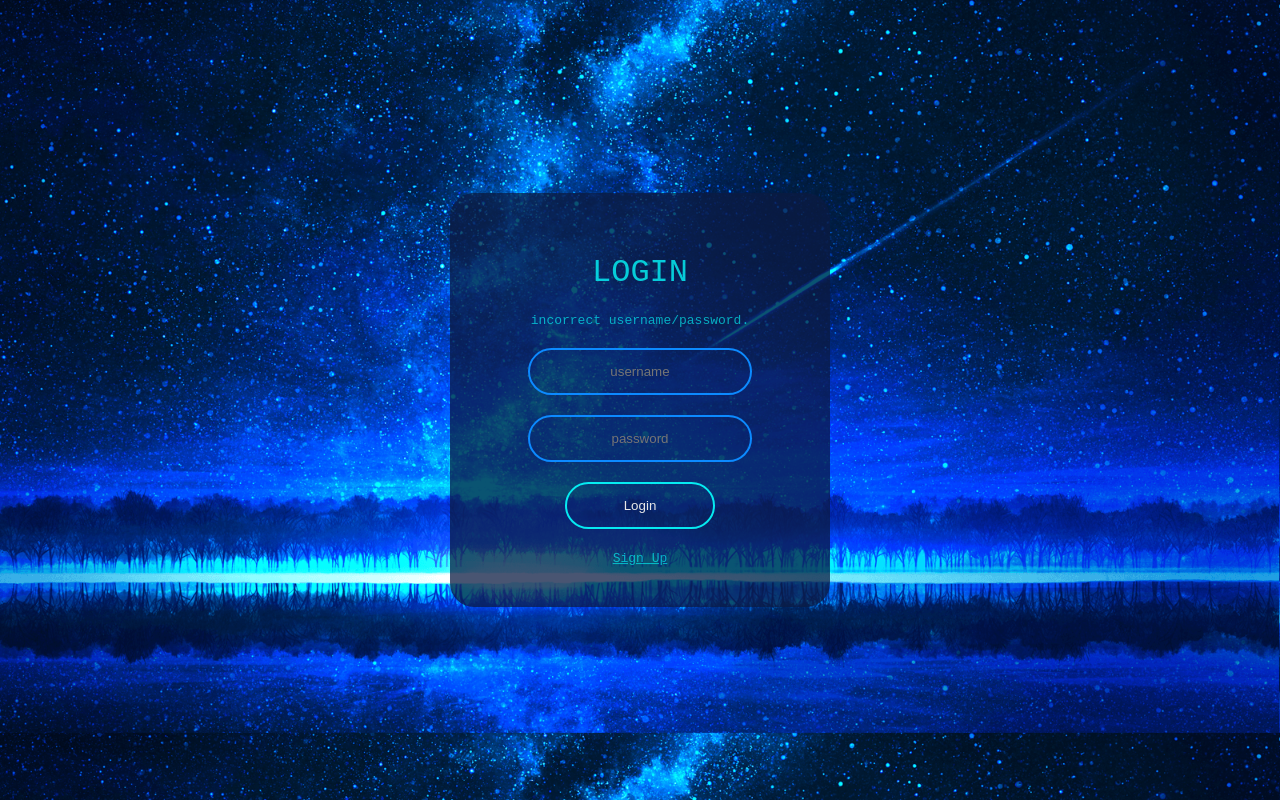
After one commit to ameliapqy/TwitterNext, a Django app: template core/templates/login.html in a window 1280 px wide. The commit adds this page. Run offline with Django 3.2, Linux system fonts and the light colour scheme; the template is opened without the code that fills it, so the values that code supplies are empty.

```diff
--- /dev/null
+++ b/core/static/login.css
@@ -0,0 +1,92 @@
+body{
+    margin: 0;
+    padding: 0;
+    font-family: "Courier New", Courier, monospace;
+    background-image: url("moon.png");
+    background-size: 100%;
+    background-repeat: repeat;
+}
+
+.box{
+    width: 300px;
+    padding: 40px;
+    position: absolute;
+    top: 50%;
+    left: 50%;
+    transform: translate(-50%, -50%);
+    background: #0c1a42bd;
+    text-align: center;
+    border-radius: 24px;
+}
+.box h1{
+    color: rgba(6, 255, 255, 0.774);
+    text-transform: uppercase;
+    font-weight: 100;
+    font: Avenir;
+}
+.box input[type = "text"], .box input[type = "password"] {
+    border:0;
+    background: none;
+    display: block;
+    margin: 20px auto;
+    text-align: center;
+    font: sans-serif;
+    border: 2px solid #0c8aff;
+    padding: 14px 10px;
+    width: 200px;
+    outline: none;
+    color: #e7e7e7;
+    border-radius: 24px;
+    transition: 0.25s;
+}
+.box input[type = "text"]:focus, .box input[type="password"]{
+    width: 280px;
+    border-color: #06FDFF;
+}
+.box input[type = "submit"] {
+    border:0;
+    background: none;
+    display: block;
+    margin: 20px auto;
+    text-align: center;
+    font: sans-serif;
+    border: 2px solid #06ffffe5;
+    padding: 14px 10px;
+    width: 150px;
+    outline: none;
+    color: #e7e7e7;
+    border-radius: 24px;
+    transition: 0.25s;
+    cursor: pointer;
+}
+
+.box input[type = "submit"]:hover{
+    background: #001327d0;
+}
+
+.box input[type="button"] {
+    border:0;
+    background: none;
+    display: block;
+    margin: 20px auto;
+    text-align: center;
+    font: sans-serif;
+    border: 2px solid #06ffffa1;
+    padding: 14px 10px;
+    width: 200px;
+    outline: none;
+    color: white;
+    border-radius: 24px;
+    transition: 0.25s;
+    cursor: pointer;
+}
+
+a[type="redirect"] {
+    color: #06ffffa1;
+    font-size: small;
+}
+
+p[type="incorrect"] {
+    color: #06ffffa1 !important;
+    font-size: small;
+}
--- /dev/null
+++ b/core/templates/login.html
@@ -0,0 +1,27 @@
+<!DOCTYPE html>
+
+<html lang="en" dir="ltr">
+  <head>
+    <meta charset="utf-8">
+    <title>Login</title>
+    {% load static %}
+    <link rel="stylesheet" type="text/css" href="{% static 'login.css' %}">
+  </head>
+  <body>
+
+    <form method="POST" class = "box" action="/login/">
+        <h1>Login</h1>
+        {% csrf_token %}
+        {% if not isValid %}
+        <p type="incorrect">incorrect username/password.</p>
+        {% endif %}
+        <input type="text" name="username" placeholder="username" />
+        <input type="text" name="password" placeholder="password" type="password" />
+        <input type="submit" value="Login"/>
+        <a type="redirect" href="/signup">Sign Up</a>
+    </form>
+
+</form>
+</body>
+
+</html>
--- a/twitterNext/settings.py
+++ b/twitterNext/settings.py
@@ -123,3 +123,5 @@ STATIC_ROOT = os.path.join(BASE_DIR, '/')
 STATICFILES_DIRS = (
     os.path.join(BASE_DIR, "static"),
 )
+
+LOGIN_REDIRECT_URL = '/'
--- a/twitterNext/urls.py
+++ b/twitterNext/urls.py
@@ -20,8 +20,9 @@ from core.views import login_view, signup_view, logout_view
 
 urlpatterns = [
     path('admin/', admin.site.urls),
-    path('', splash, name='splash'),
-    path('login/', login_view, name='account'),
-    path('signup/', signup_view, name='account'),
+    path('', splash, name='home'),
+    path('splash/', splash, name='splash'),
+    path('login/', login_view, name='login'),
+    path('signup/', signup_view, name='signup'),
     path('logout/', logout_view, name='account')
 ]
```
Also changed, not shown: core/models.py (+7 -0 lines), core/static/index.css (+14 -4 lines), core/templates/accounts.html (deleted, +0 -16 lines), core/templates/signup.html (added, +23 -0 lines), core/templates/splash.html (+15 -5 lines), core/views.py (+19 -11 lines), core/migrations/0002_auto_20200412_0319.py (added), core/static/moon.png, core/templates/profile.html (added), db.sqlite3, 1 other file.
